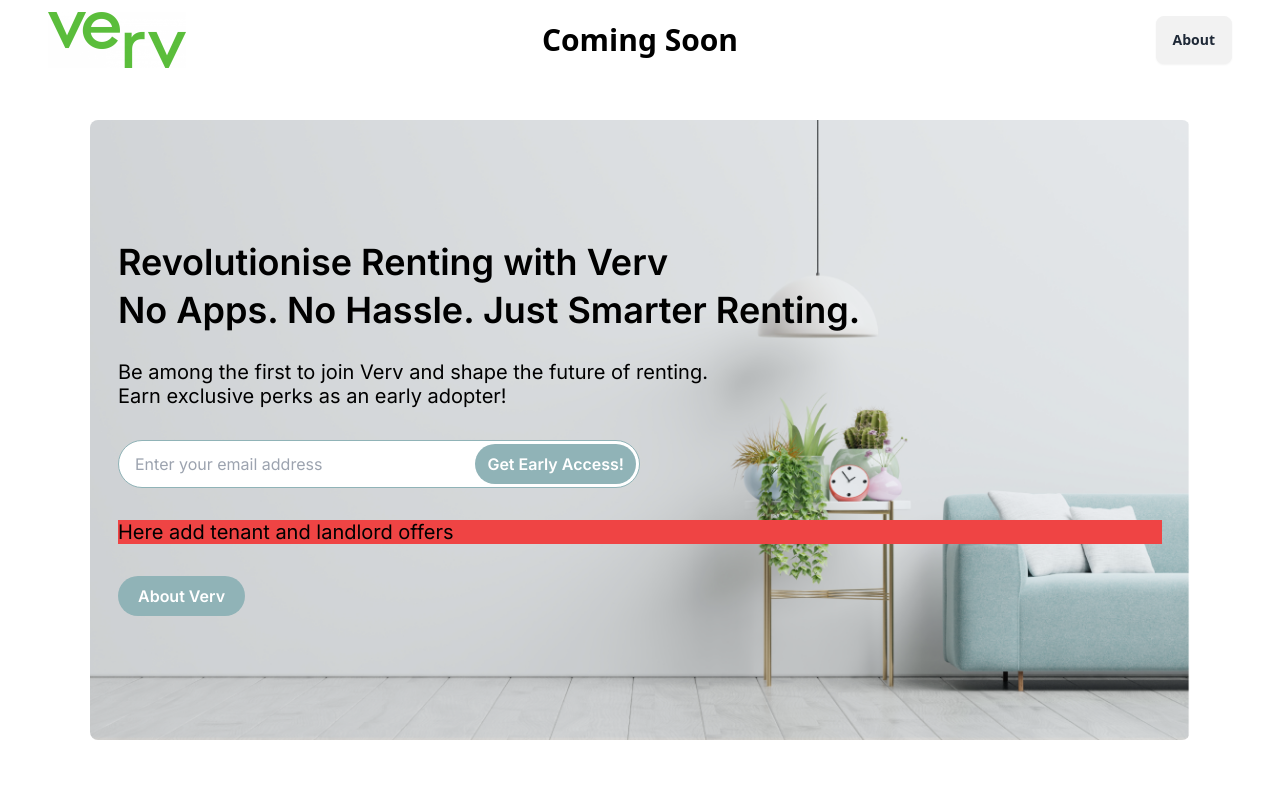
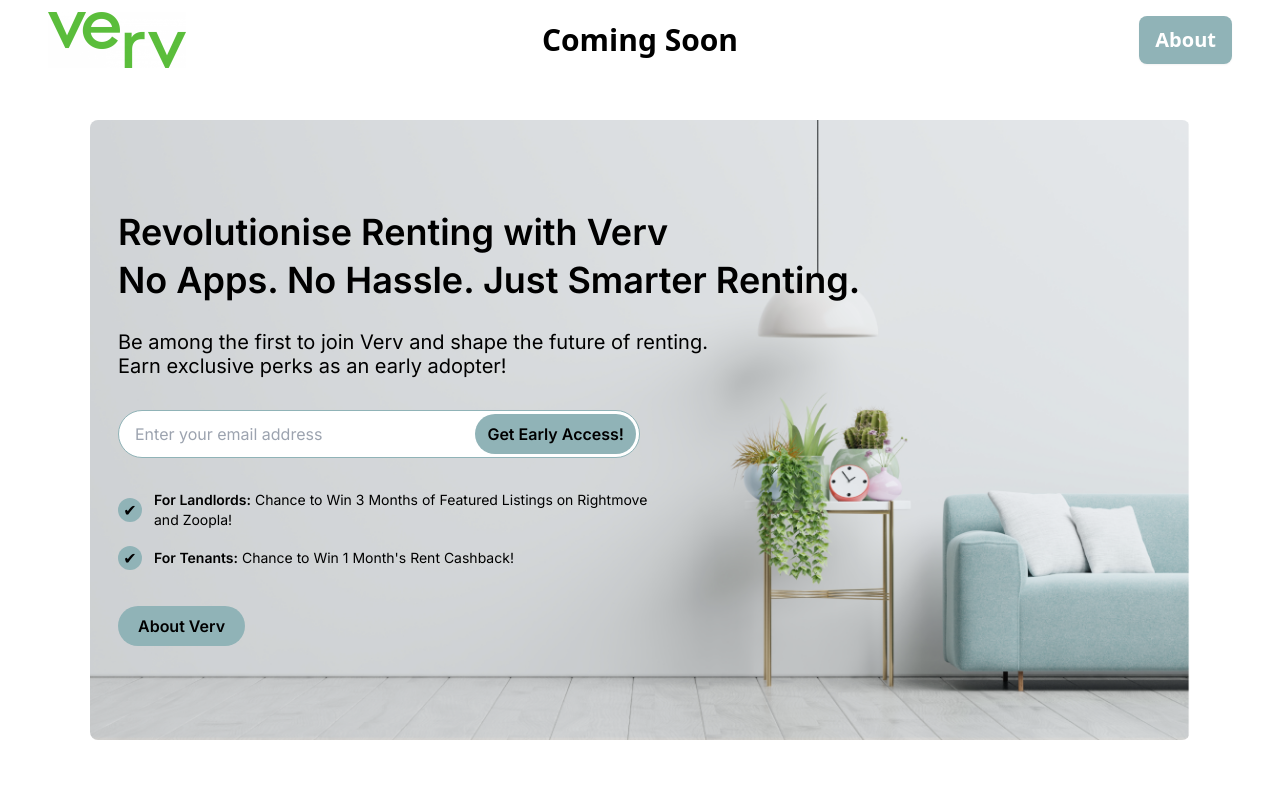
Before and after one commit to Aminul667/verv-cs-page, a React (Vite) app: page / in a window 1280 px wide. Shown: the top 800 px of the page. Built offline with nearby package versions, Linux system fonts and the light colour scheme.

Commit message:
added offers

```diff
--- a/src/components/Home/Hero.jsx
+++ b/src/components/Home/Hero.jsx
@@ -33,16 +33,31 @@
             placeholder="Enter your email address"
             className="h-12 w-full py-4 pl-4 pr-44 rounded-3xl border border-[#90B3B7] bg-white"
           />
-          <button className="absolute right-0 bg-[#90B3B7] text-white h-10 rounded-3xl px-3 py-4 flex items-center mr-1 font-semibold hover:bg-gray-500">
+          <button className="absolute right-0 bg-[#90B3B7]  h-10 rounded-3xl px-3 py-4 flex items-center mr-1 font-semibold hover:bg-gray-500">
             Get Early Access!
           </button>
         </div>
       </form>
       <div>
-        <p className="text-xl leading-6 bg-red-500">
-          Here add tenant and landlord offers
-        </p>
-        <button className="bg-[#90B3B7] text-white h-10 rounded-3xl px-5 py-4 flex items-center mr-1 font-semibold hover:bg-gray-500 mt-8">
+        <div className="flex items-center gap-3">
+          <div className="bg-[#90B3B7] rounded-full size-6 flex items-center justify-center">
+            &#x2714;
+          </div>
+          <p className="text-sm">
+            <span className="font-semibold">For Landlords:</span> Chance to Win
+            3 Months of Featured Listings on Rightmove <br /> and Zoopla!
+          </p>
+        </div>
+        <div className="flex items-center gap-3 mt-4">
+          <div className="bg-[#90B3B7] rounded-full size-6 flex items-center justify-center">
+            &#x2714;
+          </div>
+          <p className="text-sm">
+            <span className="font-semibold">For Tenants:</span> Chance to Win 1
+            Month&apos;s Rent Cashback!
+          </p>
+        </div>
+        <button className="bg-[#90B3B7] h-10 rounded-3xl px-5 py-4 flex items-center mr-1 font-semibold hover:bg-gray-500 mt-9">
           About Verv
         </button>
       </div>
--- a/src/components/Navbar/Navbar.jsx
+++ b/src/components/Navbar/Navbar.jsx
@@ -41,7 +41,9 @@
         <h2 className="text-3xl font-semibold">Coming Soon</h2>
       </div>
       <div className="navbar-end">
-        <a className="btn">About</a>
+        <a className="btn bg-[#90B3B7] text-white text-xl border-none font-semibold">
+          About
+        </a>
       </div>
     </div>
   );
```
